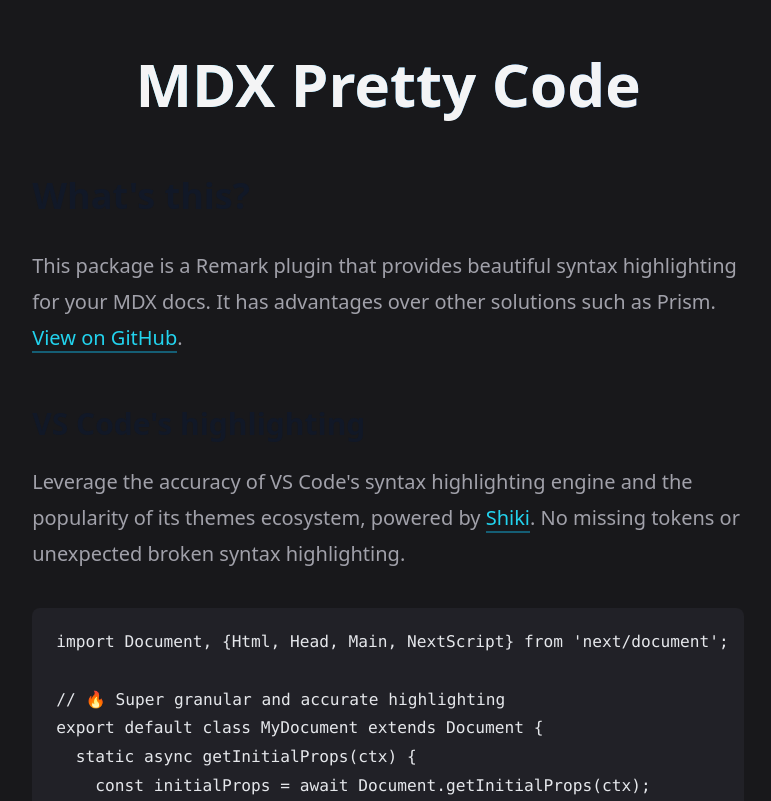
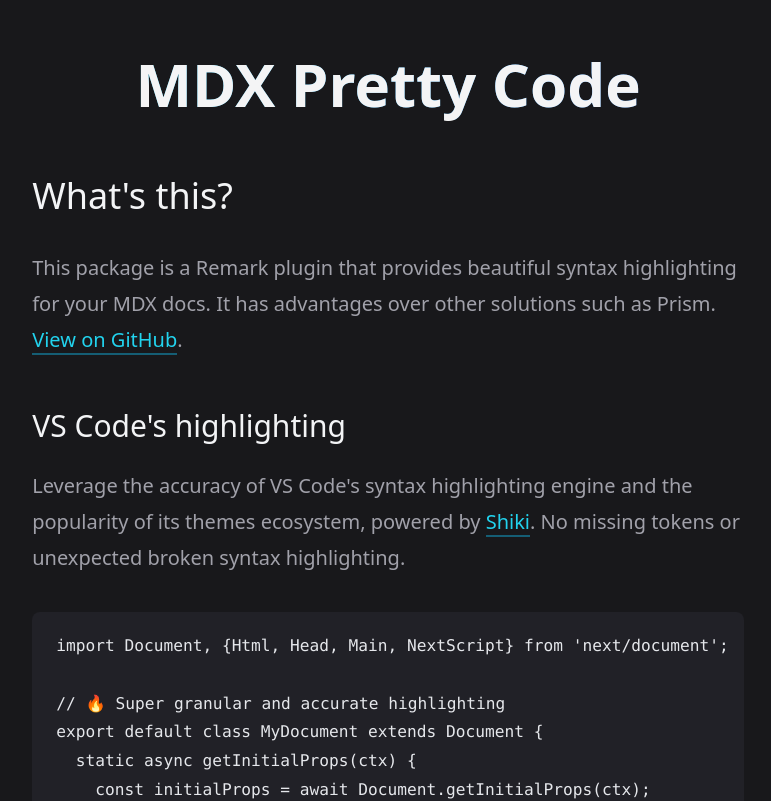
Before and after one commit to rehype-pretty/rehype-pretty-code, a Next.js app in the folder website/: page / in a window 1280 px wide. Shown: the top 801 px of the page, without its empty margins (252-1023 px from the left). Built offline with nearby package versions, Linux system fonts and the light colour scheme.

Commit message:
linkify headings

```diff
--- a/website/components/Layout.tsx
+++ b/website/components/Layout.tsx
@@ -1,6 +1,28 @@
 import Head from 'next/head';
 // @ts-ignore — using @mdx-js/react v1 as v2.0.0-rc.2 causes a crash
 import {MDXProvider} from '@mdx-js/react';
+import React from 'react';
+
+const slugify = (str: string) =>
+  str
+    .toLowerCase()
+    .replace(/[\s./]/g, '-')
+    .replace(/[.:'"`!$%^&*@#?<>:;(){}|=+/\[\]]/g, '');
+
+const linkify =
+  (Tag: string) =>
+  ({children, ...props}: any) => {
+    const url = slugify(
+      typeof children !== 'string' ? children.props.children : children
+    );
+    return (
+      <Tag {...props} id={url}>
+        <a href={`#${url}`} className="inline-block">
+          {children}
+        </a>
+      </Tag>
+    );
+  };
 
 export function Layout({children}: {children: React.ReactNode}) {
   return (
@@ -38,6 +60,11 @@
 
                 return <span {...props} />;
               },
+              h2: linkify('h2'),
+              h3: linkify('h3'),
+              h4: linkify('h4'),
+              h5: linkify('h5'),
+              h6: linkify('h6'),
             }}
           >
             {children}
--- a/website/tailwind.config.js
+++ b/website/tailwind.config.js
@@ -1,4 +1,12 @@
 const colors = require('tailwindcss/colors');
+
+const linkHeadingStyles = {
+  color: colors.gray[100],
+  borderBottomColor: 'transparent !important',
+  '&:hover': {
+    color: `${colors.gray[900]} !important`,
+  },
+};
 
 module.exports = {
   plugins: [require('@tailwindcss/typography')],
@@ -20,6 +28,11 @@
         },
         DEFAULT: {
           css: {
+            'h2 a': linkHeadingStyles,
+            'h3 a': linkHeadingStyles,
+            'h4 a': linkHeadingStyles,
+            'h5 a': linkHeadingStyles,
+            'h6 a': linkHeadingStyles,
             blockquote: {
               fontSize: '90%',
               color: colors.zinc[500],
```
Also changed, not shown: 1 other file (tests, documents, lock files or other folders).
